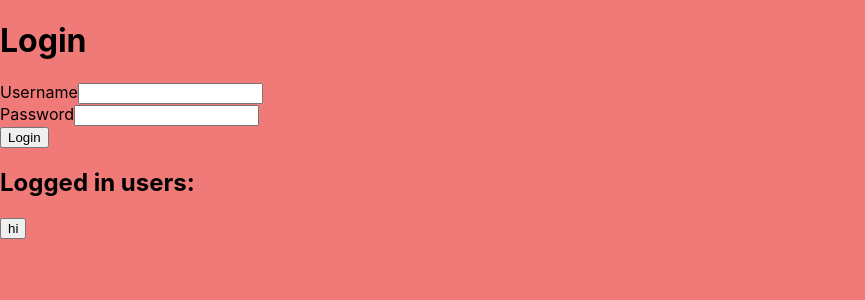
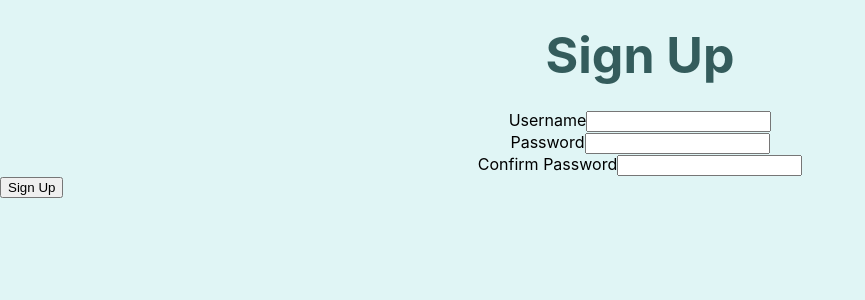
Before and after one commit to saratamar100/GetTo100, a React (Create React App) app: page / in a window 1280 px wide. Shown: the top 300 px of the page, without its empty margins (0-865 px from the left). Built offline with nearby package versions, Linux system fonts and the light colour scheme.

Commit message:
שינויים אחרונים

```diff
--- a/src/App.css
+++ b/src/App.css
@@ -71,8 +71,8 @@
 .Header{
   color:rgb(24, 91, 93);
   font-family:'Trebuchet MS', 'Lucida Sans Unicode', 'Lucida Grande', 'Lucida Sans', Arial, sans-serif;
-  font: size 350px;;
-  font-weight:bold;
+  font-size: 60px;
+  font-weight:bolder;
 }
 
 .player-list{
@@ -87,19 +87,57 @@
 .active-player{
   margin-right: 10%;
   margin-left: 40%;
-  margin-bottom: 10%;
+  margin-bottom: 20%;
 }
 
 .score{
-  margin-top: 10%;
-  font-size: larger;
+  margin-top: 20%;
+  font-size: 1000px;
+  size: 500px;
+  size-adjust: 500px;
 
 }
 
 .actions{
-  margin-right: 10%;
+  margin-right: 38%;
   margin-left: 40%;
   margin-bottom: 20%;
-  margin-top: 0%;
-  color: chartreuse;
+  size: 500px;
 }
+
+.class_username{
+  text-align: center;
+}
+
+.class_password{
+  text-align: center;
+}
+
+.class_confirmPassword{
+  text-align: center;
+}
+
+.SignUp{
+  width: 50%;
+  margin: 50px auto;
+  height: auto;
+  text-align: center;
+  line-height: 10px;
+  font-size: 50px;
+  color: rgb(52, 92, 92);
+}
+
+.button{
+  background-color: rgb(52, 92, 92);
+  color: white;
+  padding: 10px 80px;
+  border: none;
+  opacity: 0.8;
+  border: 1px #b7e6e6 solid;
+  text-align: center;
+}
+
+.button:hover{
+  background-color: #9de031;
+
+}
--- a/src/App.js
+++ b/src/App.js
@@ -7,7 +7,7 @@ import Signup from "./Signup";
 class App extends Component {
   constructor(props) {
     super(props);
-    this.state = { page: "login", history: [] };
+    this.state = { page: "signup", history: [] };
   }
   render() {
     if (this.state.page === "login") {
--- a/src/Signup.js
+++ b/src/Signup.js
@@ -65,9 +65,10 @@ class Signup extends Component {
 
     return (
       <div>
-        <h1>Sign Up</h1>
+        <h1 className="SignUp">Sign Up</h1>
         <form onSubmit={this.handleSignup}>
-          <div>
+          <div className="flex">
+          <div className="class_username">
             <label htmlFor="username">Username</label>
             <input
               type="text"
@@ -77,7 +78,7 @@ class Signup extends Component {
               onChange={this.handleInputChange}
             />
           </div>
-          <div>
+          <div className="class_password">
             <label htmlFor="password">Password</label>
             <input
               type="password"
@@ -87,7 +88,7 @@ class Signup extends Component {
               onChange={this.handleInputChange}
             />
           </div>
-          <div>
+          <div className="class_confirmPassword">
             <label htmlFor="confirmPassword">Confirm Password</label>
             <input
               type="password"
@@ -96,7 +97,8 @@ class Signup extends Component {
               value={confirmPassword}
               onChange={this.handleInputChange}
             />
-          </div>
+          </div >
+          </div >
           <button type="submit">Sign Up</button>
           <div>{error}</div>
         </form>
--- a/src/index.css
+++ b/src/index.css
@@ -5,7 +5,7 @@ body {
     sans-serif;
   -webkit-font-smoothing: antialiased;
   -moz-osx-font-smoothing: grayscale;
-  background-color:rgb(240, 122, 120);
+  background-color:rgb(224, 245, 245);
 
 }
 
```
